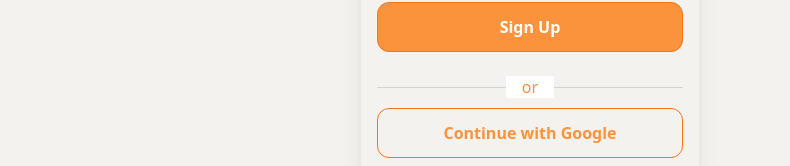
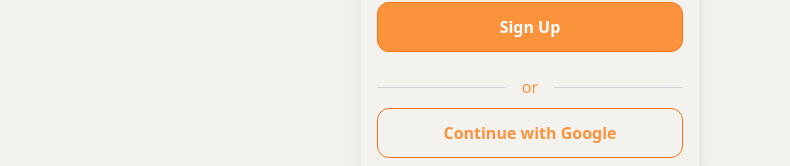
Before and after one commit to emin-arslan/apply4jobv11, a React (Create React App) app in the folder frontend/: page /signup in a window 1280 px wide. Shown: the part 425-591 px from the top of the page, without its empty margins (110-900 px from the left). Built offline with nearby package versions, Linux system fonts and the light colour scheme; no server answers.

Commit message:
fixed bugs

```diff
--- a/frontend/src/components/Login.js
+++ b/frontend/src/components/Login.js
@@ -133,7 +133,7 @@
 
           <div className="space-y-5">
             <div className="w-full h-5 border-b  border-gray-300 text-2xl text-center mb-4">
-              <span className=" text-orange-400 bg-[#f3f2ef]  text-base bg-white px-4 ">
+              <span className=" text-orange-400 bg-[#f3f2ef]  text-base px-4 ">
                 or
               </span>
             </div>
--- a/frontend/src/components/SignUp.js
+++ b/frontend/src/components/SignUp.js
@@ -101,7 +101,7 @@
 
           <div className="space-y-5">
             <div className="w-full h-5 border-b  border-gray-300 text-2xl text-center ">
-              <span className=" text-orange-400 bg-[#f3f2ef]  text-base bg-white px-4 ">
+              <span className=" text-orange-400 bg-[#f3f2ef]  text-base  px-4 ">
                 or
               </span>
             </div>
```
